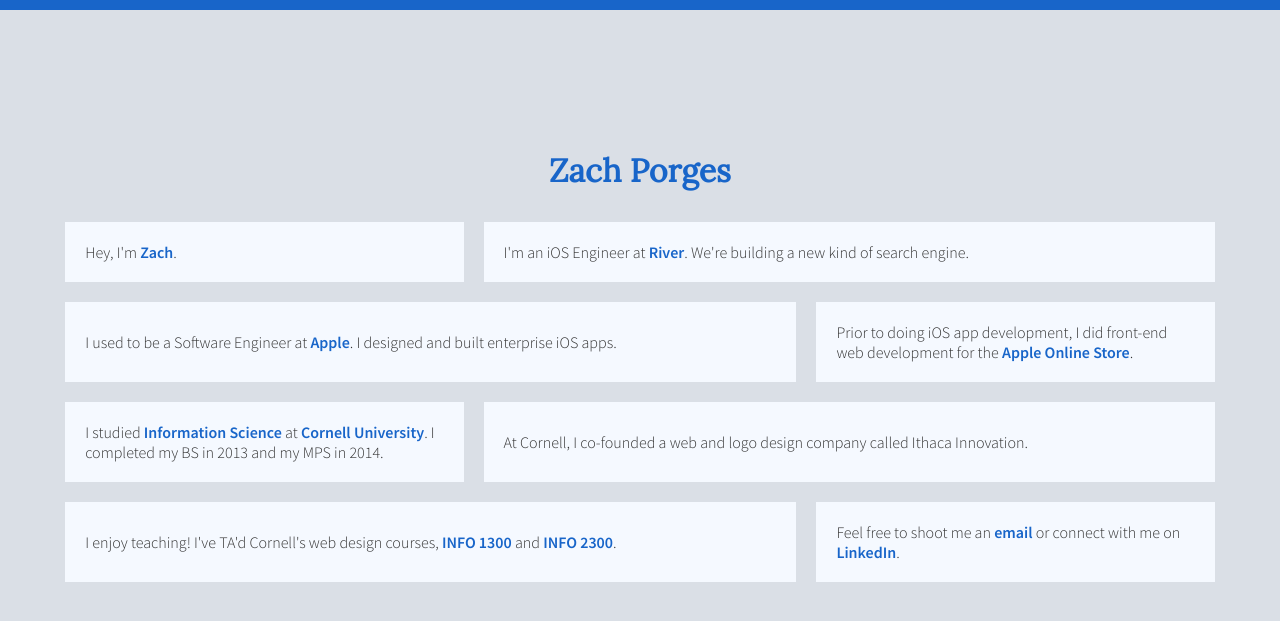
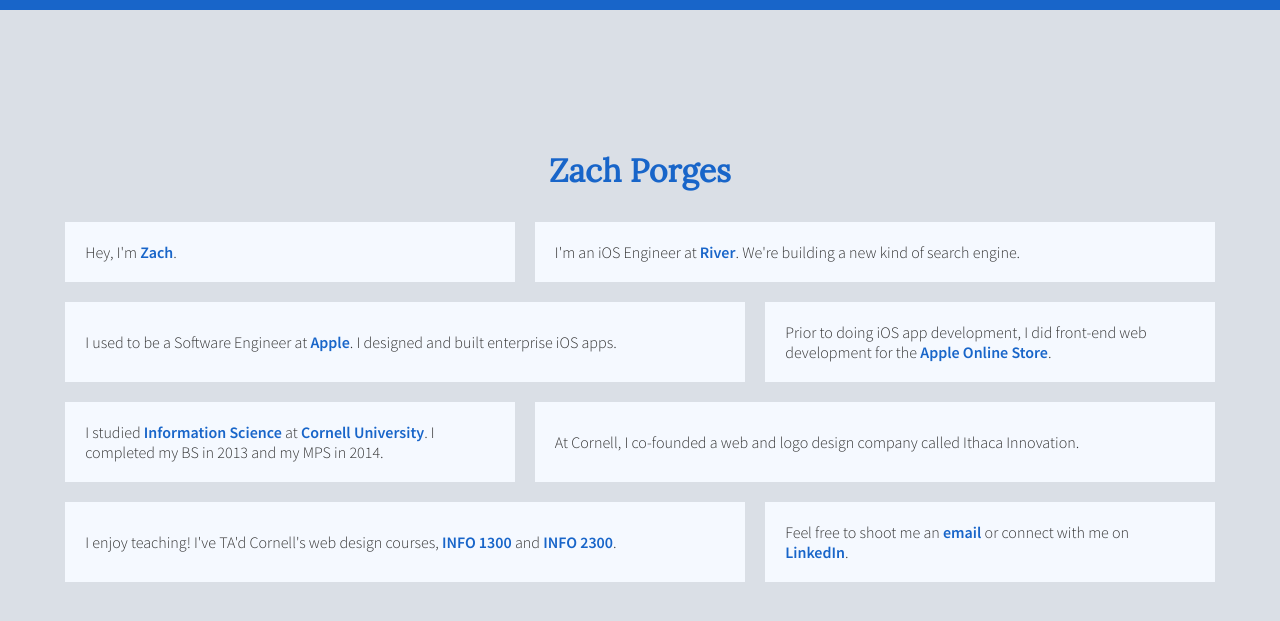
Before and after one commit to zporges/zachporges, a PHP site: page / in a window 1280 px wide. Shown: the top 621 px of the page. Run offline with PHP 8.4, Linux system fonts and the light colour scheme.

Commit message:
update links, widths

```diff
--- a/index.html
+++ b/index.html
@@ -44,7 +44,7 @@
 				</div>
 				<div class = "content">
 					<p>
-						I enjoy teaching! I've TA'd Cornell's web design courses, <a href = "http://info130.cs.cornell.edu">INFO 1300</a> and <a href = "http://info230.cs.cornell.edu">INFO 2300</a>.
+						I enjoy teaching! I've TA'd Cornell's web design courses, <a href = "https://cornellcswiki.gitlab.io/classes/CS1300.html">INFO 1300</a> and <a href = "https://cornellcswiki.gitlab.io/classes/CS2300.html">INFO 2300</a>.
 					</p>
 				</div>
 				<div class = "content">
--- a/styles.css
+++ b/styles.css
@@ -59,10 +59,10 @@
     border-top: 10px solid #1865C9; } }
 @media screen and (min-width: 701px) and (max-width: 1350px) {
   .content {
-    width: 28%; }
+    width: 32%; }
 
   .content:nth-child(4n+2), .content:nth-child(4n+3) {
-    width: 54%; }
+    width: 50%; }
 
   .content:nth-child(odd) {
     margin-left: 0; }
```
